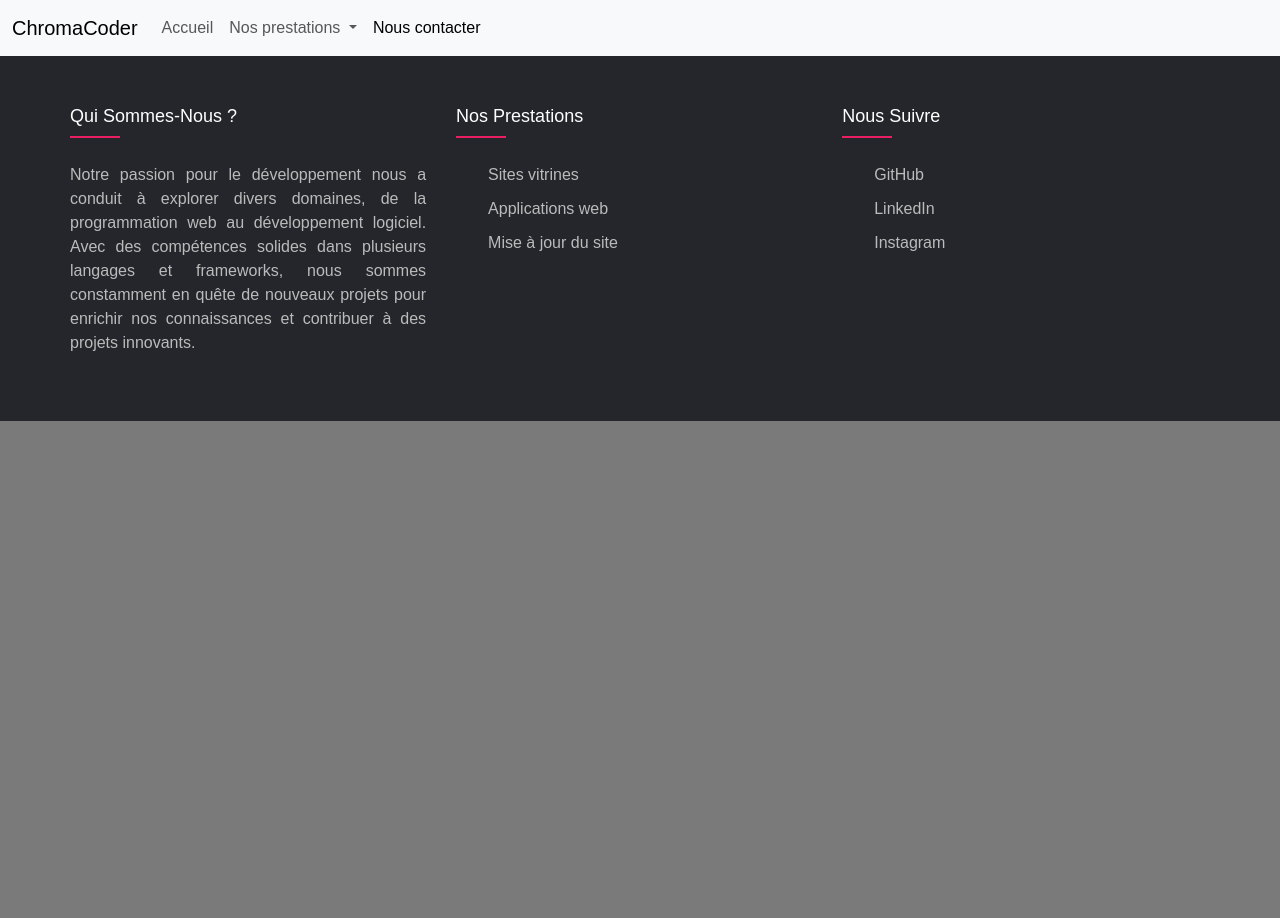
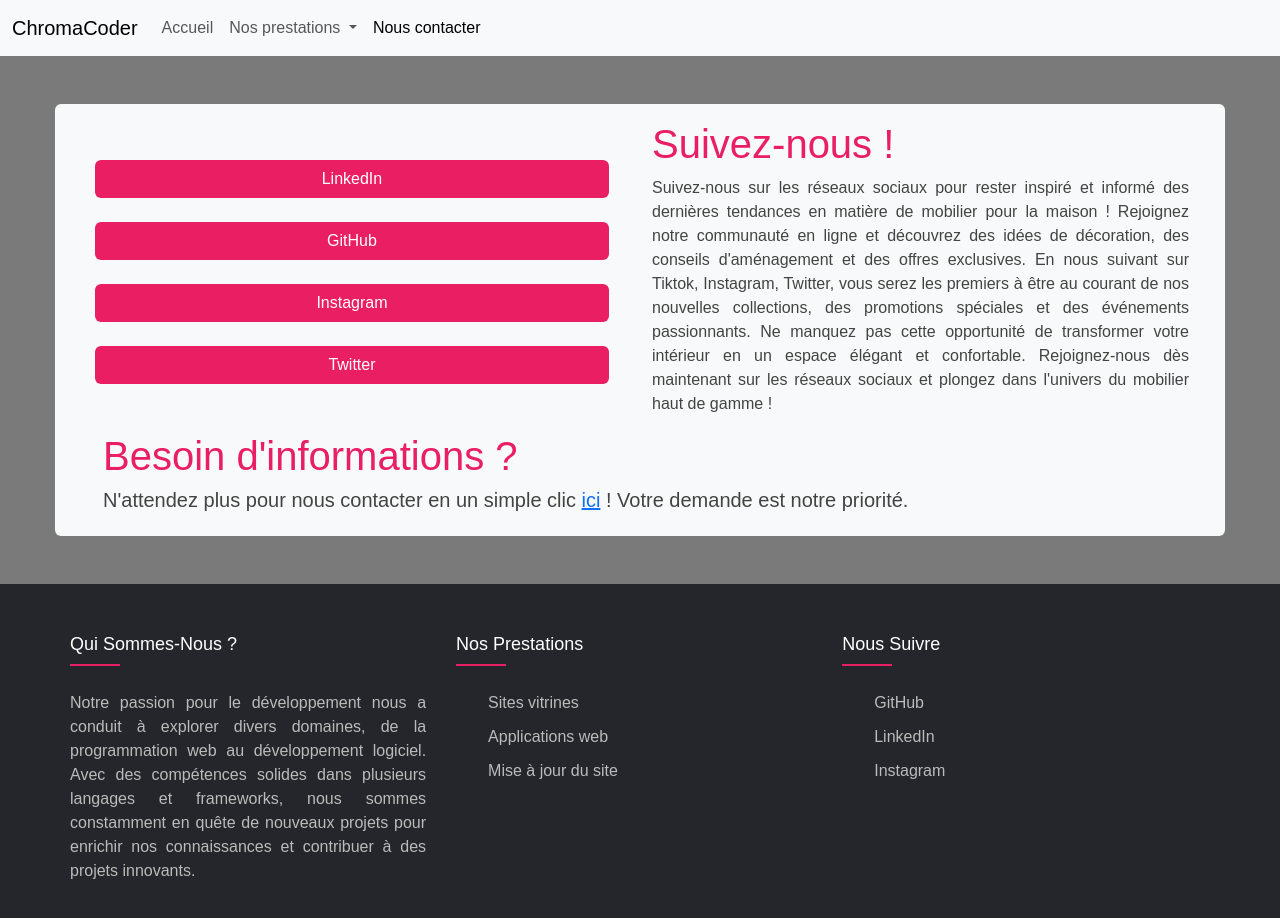
Before and after one commit to Saadiinho/ChromaCoder, a plain HTML site: page contact.html in a window 1280 px wide. Before the commit the page ends 800 px from the top, so only its background shows below. Drawn offline with nearby package versions, Linux system fonts and the light colour scheme.

Commit message:
Add contact page

```diff
--- a/contact.html
+++ b/contact.html
@@ -25,8 +25,8 @@
                 Nos prestations
               </a>
               <ul class="dropdown-menu">
-                <li><a class="dropdown-item" href="service.html#website">Vitrines</a></li>
-                <li><a class="dropdown-item" href="service.html#webapp">Application web</a></li>
+                <li><a class="dropdown-item" href="service.html">Vitrines</a></li>
+                <li><a class="dropdown-item" href="service.html#website">Application web</a></li>
                 <li><a class="dropdown-item" href="service.html#update">Mise à jour du site</a></li>
               </ul>
             </div>
@@ -37,6 +37,52 @@
     </nav>
     <!--End Header-->
 
+    <div class="container bg-light mt-5 p-3 mb-5 rounded animate__animated animate__bounceInUp">
+      <div class="row">
+        <div class="col-12 col-md-6 p-3">
+          <div class="row" style="padding-left: 2rem;">
+            <a href="https://www.linkedin.com/in/saad-rafiqul/" class="btn btn-link mt-4" style="width: 95%;">
+              LinkedIn
+            </a>
+          </div>
+          <div class="row" style="padding-left: 2rem;">
+            <a href="https://github.com/Saadiinho" class="btn btn-link mt-4" style="width: 95%;">
+              GitHub
+            </a>
+          </div>
+          <div class="row" style="padding-left: 2rem;">
+            <a href="https://www.instagram.com/mercecorp/" class="btn btn-link mt-4" style="width: 95%;">
+              Instagram
+            </a>
+          </div>
+          <div class="row" style="padding-left: 2rem;">
+            <a href="https://twitter.com/Seapea_off" class="btn btn-link mt-4" style="width: 95%;">
+              Twitter
+            </a>
+          </div>
+        </div>
+        <div class="col-12 col-md-6" style="padding-right: 2rem;">
+          <h1 class="title">Suivez-nous !</h1>
+          <p>
+            Suivez-nous sur les réseaux sociaux pour rester
+            inspiré et informé des dernières tendances en matière de
+            mobilier pour la maison ! Rejoignez notre communauté en
+            ligne et découvrez des idées de décoration, des conseils
+            d'aménagement et des offres exclusives. En nous suivant sur
+            Tiktok, Instagram, Twitter, vous serez les premiers à être
+            au courant de nos nouvelles collections, des promotions spéciales
+            et des événements passionnants. Ne manquez pas cette opportunité
+            de transformer votre intérieur en un espace élégant et confortable.
+            Rejoignez-nous dès maintenant sur les réseaux sociaux et plongez
+            dans l'univers du mobilier haut de gamme !
+          </p>
+        </div>
+      </div>
+      <div class="row" style="padding-left: 2rem;">
+        <h1 class="title">Besoin d'informations ?</h1>
+        <h5>N'attendez plus pour nous contacter en un simple clic <a href="mailto:saad.rafiqul1@gmail.com">ici</a> ! Votre demande est notre priorité.</h5>
+      </div>
+    </div>
 
     <!--Footer-->
     <footer class="footer">
```
Also changed, not shown: index.html (+2 -2 lines).
